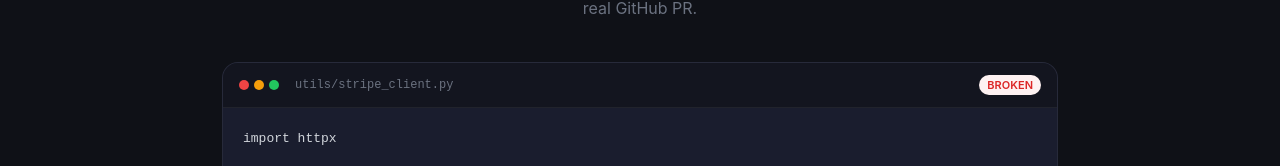
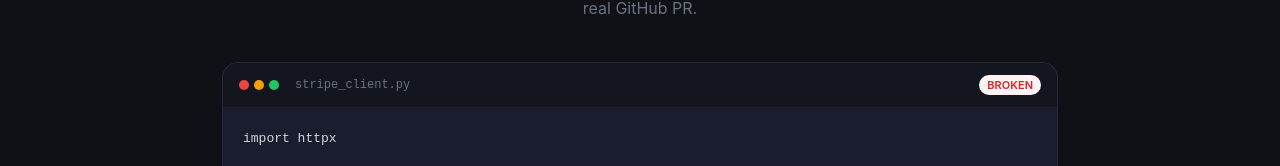
Before and after one commit to codewithleo1/SelfHeal-API, a React (Vite) app in the folder frontend/: page /demo in a window 1280 px wide. Shown: the part 341-507 px from the top of the page. Built offline with nearby package versions, Linux system fonts and the light colour scheme; no server answers.

Commit message:
fix: correct stripe_client.py path in demo (root, not utils/)

```diff
--- a/frontend/src/pages/DemoRunner.tsx
+++ b/frontend/src/pages/DemoRunner.tsx
@@ -116,7 +116,7 @@ export default function DemoRunner() {
               <div style={{ width: '10px', height: '10px', borderRadius: '50%', background: '#f59e0b' }} />
               <div style={{ width: '10px', height: '10px', borderRadius: '50%', background: '#22c55e' }} />
             </div>
-            <span style={{ fontSize: '12px', color: '#6b7280', fontFamily: 'monospace', marginLeft: '8px' }}>utils/stripe_client.py</span>
+            <span style={{ fontSize: '12px', color: '#6b7280', fontFamily: 'monospace', marginLeft: '8px' }}>stripe_client.py</span>
             <span style={{ marginLeft: 'auto', fontSize: '11px', background: '#fef2f2', color: '#dc2626', padding: '2px 8px', borderRadius: '999px', fontWeight: 600 }}>BROKEN</span>
           </div>
           <pre style={{ margin: 0, padding: '20px', fontSize: '13px', lineHeight: 1.7, color: '#d1d5db', fontFamily: 'monospace', overflow: 'auto' }}>{`import httpx
```
Also changed, not shown: 1 other file (tests, documents, lock files or other folders).
